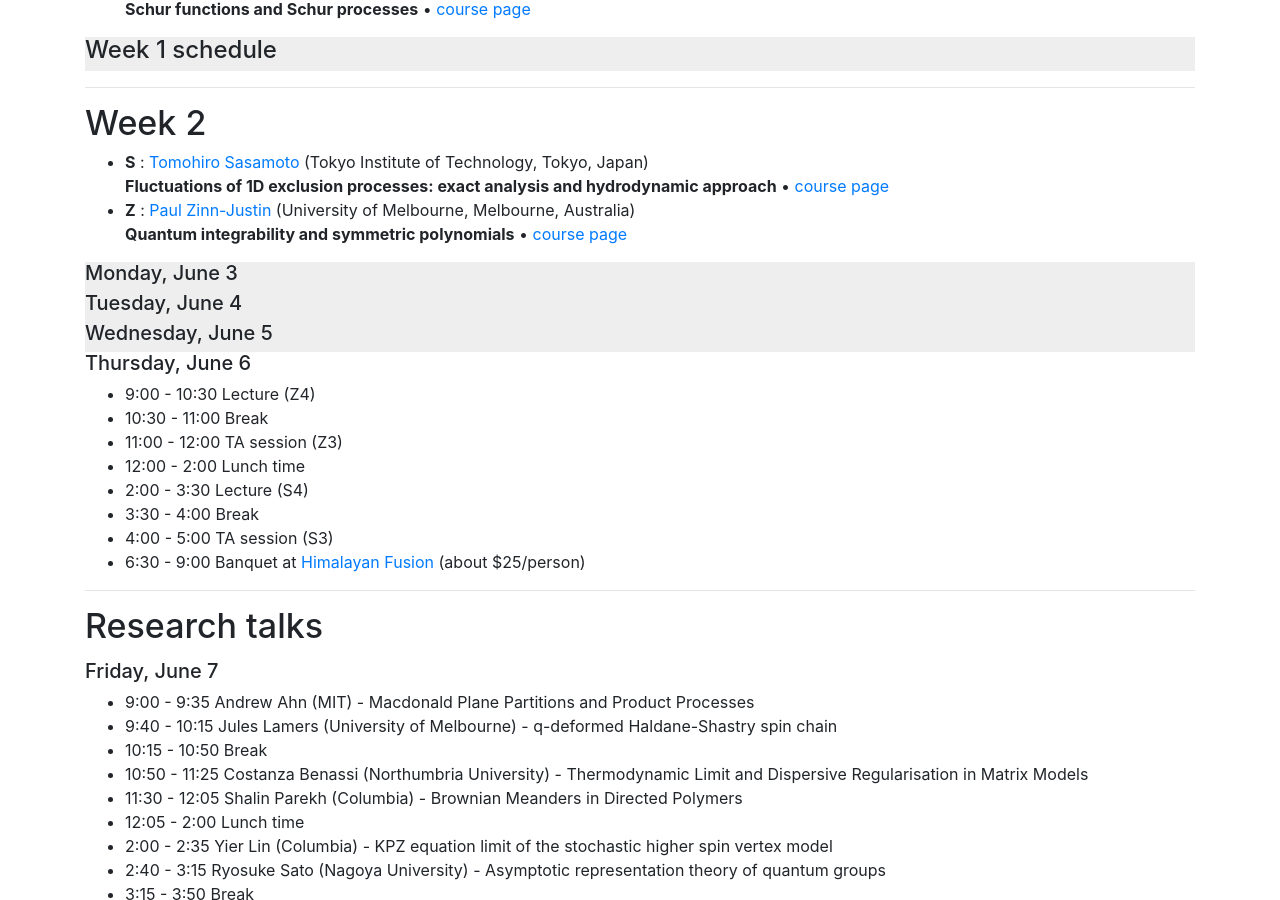
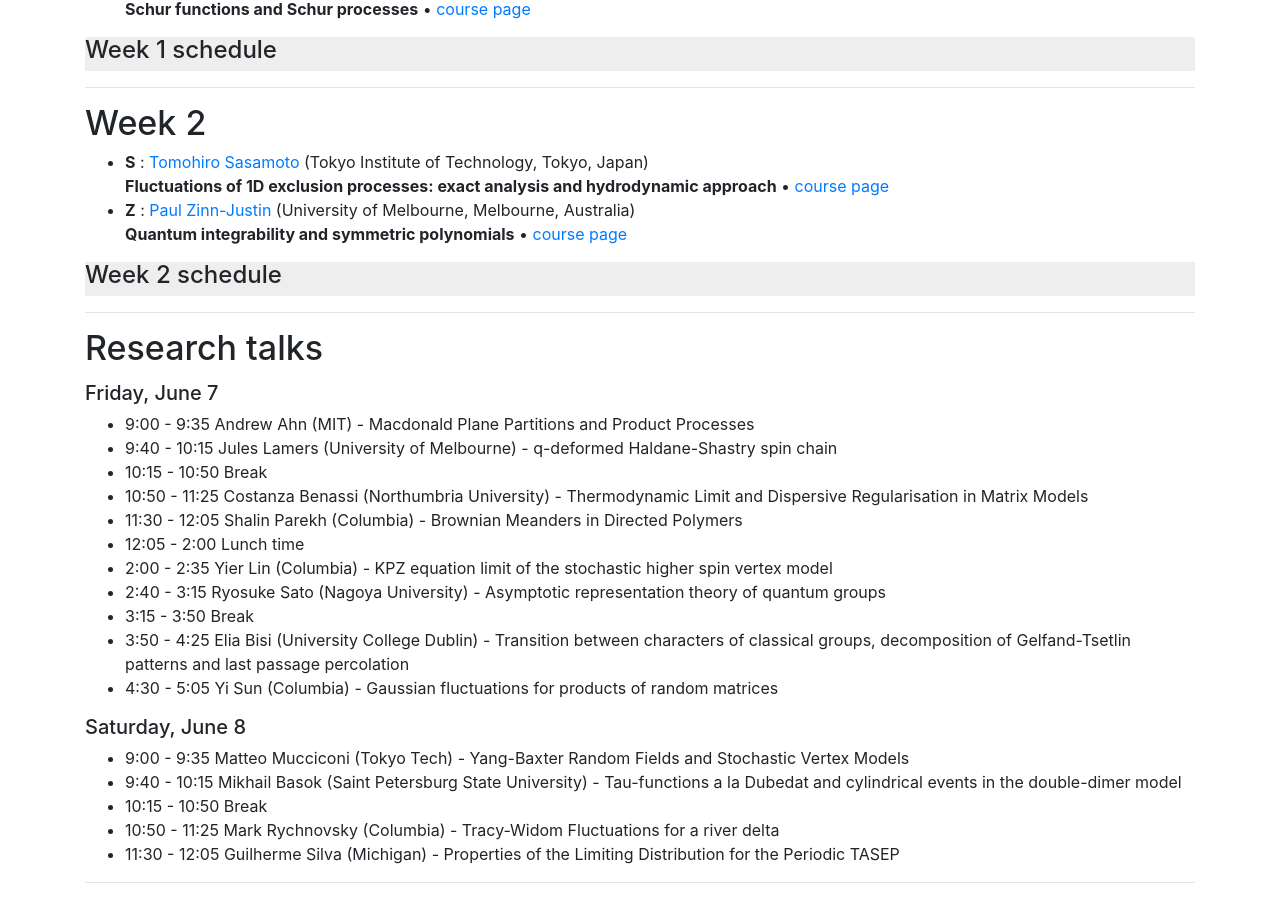
Before and after one commit to int-prob/int-prob-code, a Jekyll site: the page built from vipss2019/schedule.md, in a window 1280 px wide and 900 px high, scrolled down 676 px. Built offline with Jekyll 4.4.1, drawn with Linux system fonts in a browser that asks for light colours; nearby versions of some CDN libraries.

Commit message:
update schedule.md at Fri Jun  7 09:10:56 EDT 2019

```diff
--- a/vipss2019/schedule.md
+++ b/vipss2019/schedule.md
@@ -177,8 +177,9 @@ Phys. Rev. Lett. 118, 160601 (2017). [arXiv:1701.05991]</li>
 
 <details style="background:#EEEEEE">
 <summary>
+<h3>Week 2 schedule</h3>
+</summary>
 <h5 id="monday-june-3">Monday, June 3</h5>
-</summary>
 <ul>
   <li>9:00 - 10:30 Lecture (S1)</li>
   <li>10:30 - 11:00 Break</li>
@@ -188,12 +189,8 @@ Phys. Rev. Lett. 118, 160601 (2017). [arXiv:1701.05991]</li>
   <li>3:30 - 4:00 Break</li>
   <li>4:00 - 5:00 TA session (Z1)</li>
 </ul>
-</details>
 
-<details style="background:#EEEEEE">
-<summary>
 <h5 id="tuesday-june-4">Tuesday, June 4</h5>
-</summary>
 <ul>
   <li>9:00 - 10:30 Lecture (Z2)</li>
   <li>10:30 - 11:00 Break</li>
@@ -203,19 +200,14 @@ Phys. Rev. Lett. 118, 160601 (2017). [arXiv:1701.05991]</li>
   <li>3:30 - 4:00 Break</li>
   <li>4:00 - 5:00 TA session (S2)</li>
 </ul>
-</details>
 
-<details style="background:#EEEEEE">
-<summary>
 <h5 id="wednesday-june-5">Wednesday, June 5</h5>
-</summary>
 <ul>
   <li>9:00 - 10:30 Lecture (S3)</li>
   <li>10:30 - 11:00 Break</li>
   <li>11:00 - 12:30 Lecture (Z3)</li>
   <li>Free time / collaboration</li>
 </ul>
-</details>
 
 <h5 id="thursday-june-6">Thursday, June 6</h5>
 
@@ -227,8 +219,9 @@ Phys. Rev. Lett. 118, 160601 (2017). [arXiv:1701.05991]</li>
   <li>2:00 - 3:30 Lecture (S4)</li>
   <li>3:30 - 4:00 Break</li>
   <li>4:00 - 5:00 TA session (S3)</li>
-  <li>6:30 - 9:00 Banquet at <a href="https://goo.gl/maps/abuvp4DkkHK4YsQs7">Himalayan Fusion</a> (about $25/person)</li>
+  <li>6:30 - 9:00 Banquet at <a href="https://goo.gl/maps/abuvp4DkkHK4YsQs7">Himalayan Fusion</a> (\$20/person)</li>
 </ul>
+</details>
 
 ---
 
```
